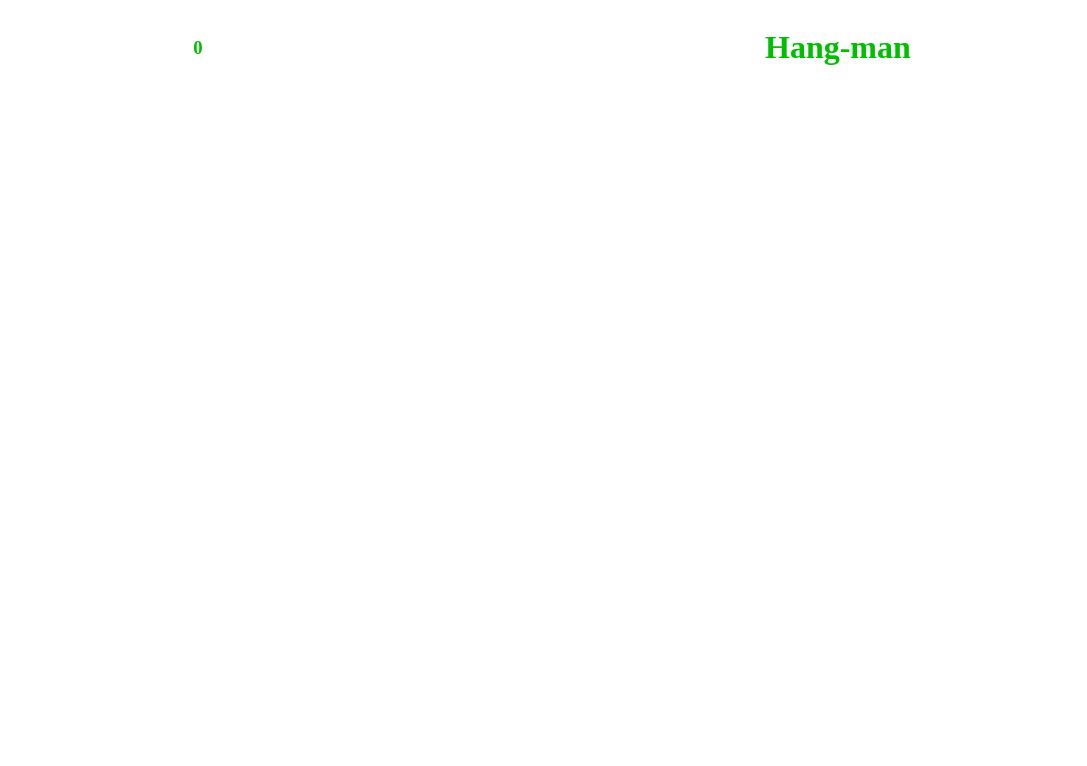
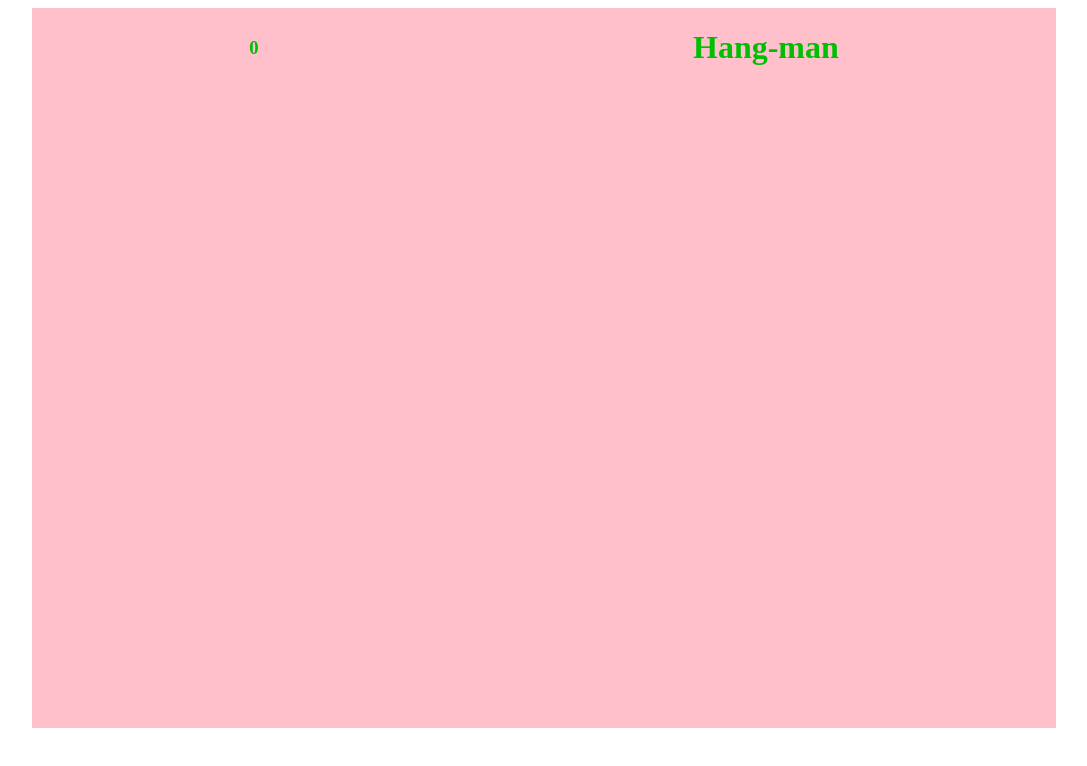
Before and after one commit to jcsmileyjr/hangman2, an Angular app: page / in a window 1280 px wide. Shown: the top 766 px of the page, without its empty margins (96-1183 px from the left). Built offline with nearby package versions, Linux system fonts and the light colour scheme.

Commit message:
Restyle app to be design responsive tablet view

```diff
--- a/src/app/app.component.css
+++ b/src/app/app.component.css
@@ -0,0 +1,15 @@
+
+/*large screens*/
+@media only screen and (min-width: 767px) {
+
+    .app {
+        display: flex;
+        justify-content: center;
+    }
+
+    .container {
+        height: 90vh;
+        width: 80vw;
+        background-color: pink;
+    }
+}
--- a/src/app/app.component.html
+++ b/src/app/app.component.html
@@ -1,3 +1,5 @@
-<div>
-  <app-header [score]="score"></app-header>
+<div class="app">
+  <main class="container">
+    <app-header [score]="score"></app-header>
+  </main>
 </div>
--- a/src/app/components/header/header.component.css
+++ b/src/app/components/header/header.component.css
@@ -1,7 +1,6 @@
 
 main {
     display:flex;
-    width: 100vw;
     justify-content: space-around;
     align-items: center;
 }
```
